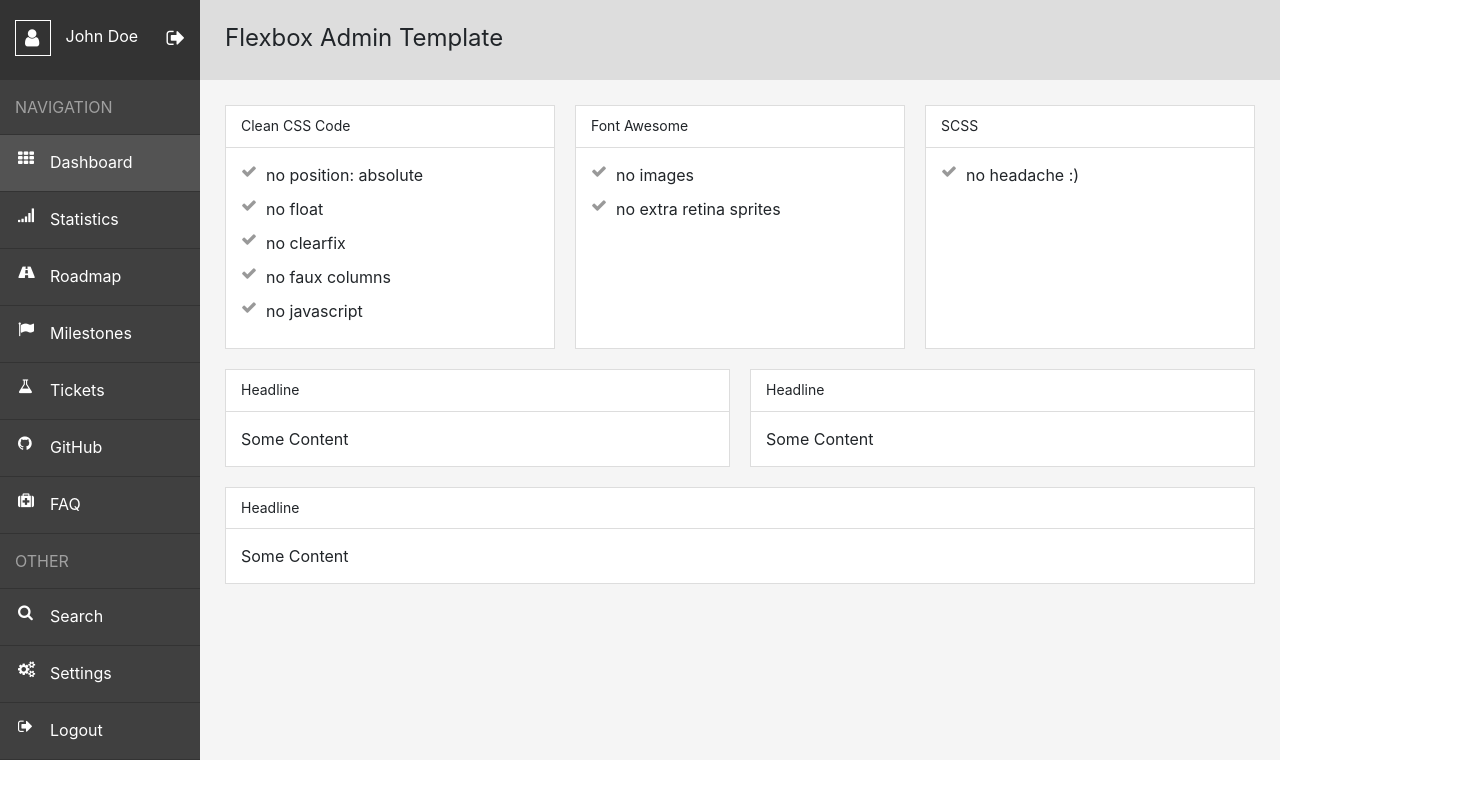
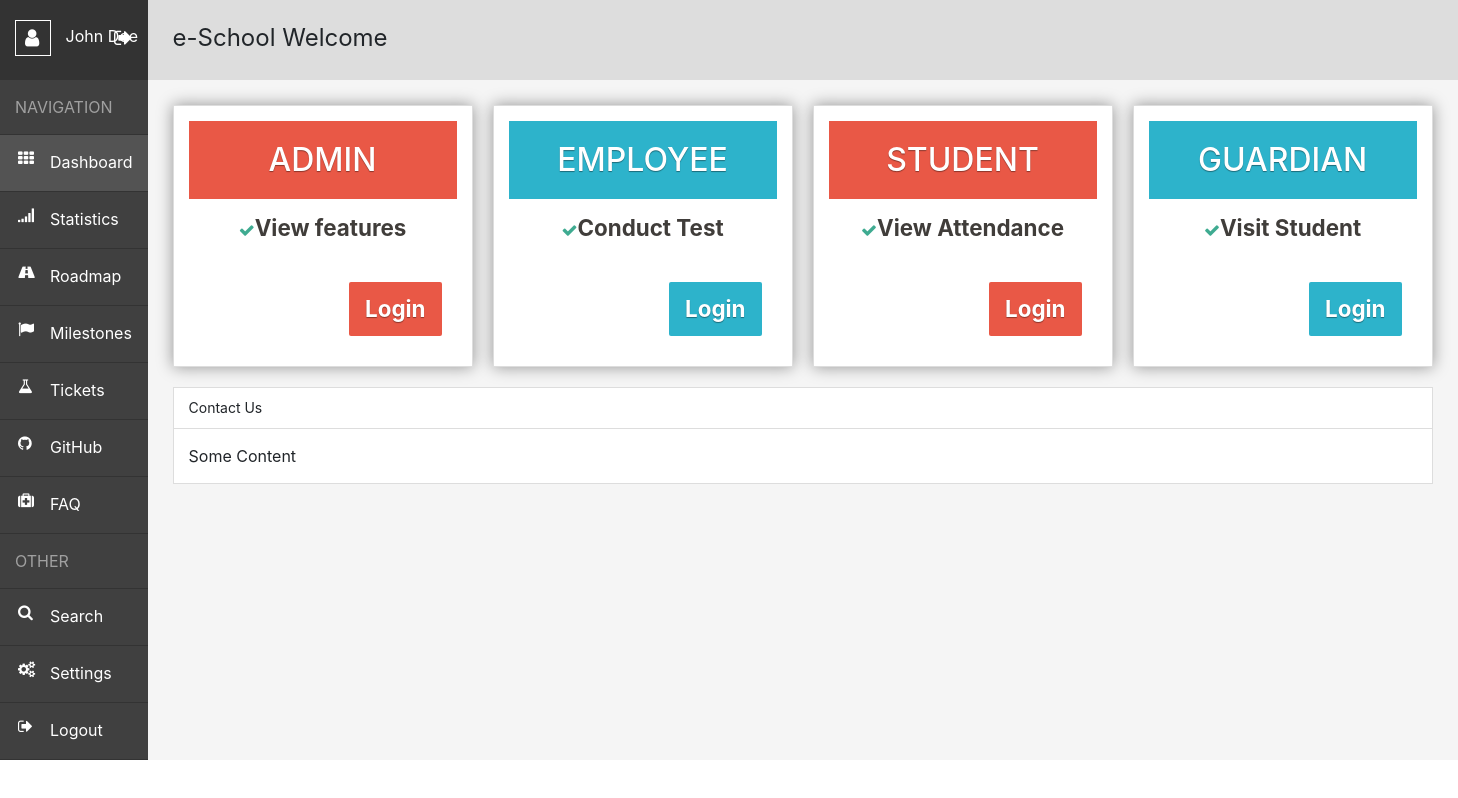
Before and after one commit to Kaushik27/e-school, an Angular app: page / in a window 1280 px wide. Shown: the whole page, 1458 px wide, since content can reach past the window. Built offline with nearby package versions, Linux system fonts and the light colour scheme.

Commit message:
home page

```diff
--- a/src/app/app-routing.module.ts
+++ b/src/app/app-routing.module.ts
@@ -3,7 +3,7 @@ import { Routes, RouterModule } from '@angular/router';
 
 // const routes: Routes = [{
 //   path: '',
-//   component: DemoComponent
+//   component: HomeComponent
 // },
 // {
 //   path: '',
--- a/src/app/app.component.html
+++ b/src/app/app.component.html
@@ -1,7 +1,5 @@
 <div class="wrapper">
-
     <nav>
-
         <header>
             <span></span> John Doe
             <a></a>
@@ -21,57 +19,55 @@
             <li><a>Settings</a></li>
             <li><a>Logout</a></li>
         </ul>
-
     </nav>
 
     <main>
-
-        <h1>Flexbox Admin Template</h1>
-
+        <h1>e-School Welcome</h1>
+        <div class="flex-grid">
+            <div class="pricing-table">
+                <h3 class="pricing-title">ADMIN</h3>
+                <ul class="table-list">
+                    <li>View features</li>
+                </ul>
+                <div class="table-buy">
+                    <a href="#" class="pricing-action">Login</a>
+                </div>
+            </div>
+            <div class="pricing-table recommended">
+                <h3 class="pricing-title">EMPLOYEE</h3>
+                <ul class="table-list">
+                    <li>Conduct Test</li>
+                </ul>
+                <div class="table-buy">
+                    <a href="#" class="pricing-action">Login</a>
+                </div>
+            </div>
+            <div class="pricing-table">
+                <h3 class="pricing-title">STUDENT</h3>
+                <ul class="table-list">
+                    <li>View Attendance</li>
+                </ul>
+                <div class="table-buy">
+                    <a href="#" class="pricing-action">Login</a>
+                </div>
+            </div>
+            <div class="pricing-table recommended">
+                <h3 class="pricing-title">GUARDIAN</h3>
+                <ul class="table-list">
+                    <li>Visit Student</li>
+                </ul>
+                <div class="table-buy">
+                    <a href="#" class="pricing-action">Login</a>
+                </div>
+            </div>
+        </div>
         <div class="flex-grid">
             <div>
-                <h2>Clean CSS Code</h2>
-                <ul>
-                    <li>no position: absolute</li>
-                    <li>no float</li>
-                    <li>no clearfix</li>
-                    <li>no faux columns</li>
-                    <li>no javascript</li>
-                </ul>
-            </div>
-            <div>
-                <h2>Font Awesome</h2>
-                <ul>
-                    <li>no images</li>
-                    <li>no extra retina sprites</li>
-                </ul>
-            </div>
-            <div>
-                <h2>SCSS</h2>
-                <ul>
-                    <li>no headache :)</li>
-                </ul>
-            </div>
-        </div>
-
-        <div class="flex-grid">
-            <div>
-                <h2>Headline</h2>
-                Some Content
-            </div>
-            <div>
-                <h2>Headline</h2>
+                <h2>Contact Us</h2>
                 Some Content
             </div>
         </div>
+    </main>
+</div>
 
-        <div class="flex-grid">
-            <div>
-                <h2>Headline</h2>
-                Some Content
-            </div>
-        </div>
-
-    </main>
-
-</div>
+<router-outlet></router-outlet>
--- a/src/app/app.component.scss
+++ b/src/app/app.component.scss
@@ -216,3 +216,229 @@ main h1 {
         margin-right: 0;
     }
 }
+
+* {
+    margin: 0;
+    padding: 0;
+    -webkit-box-sizing: border-box;
+    -moz-box-sizing: border-box;
+    box-sizing: border-box;
+}
+
+body {
+    background: #2e2a2a;
+    color: #FFF;
+    font-size: 62.5%;
+    font-family: 'Roboto', Arial, Helvetica, Sans-serif, Verdana;
+}
+
+ul {
+    list-style-type: none;
+}
+
+a {
+    color: #e95846;
+    text-decoration: none;
+}
+
+.pricing-table-title {
+    text-transform: uppercase;
+    font-weight: 700;
+    font-size: 2.6em;
+    color: #FFF;
+    margin-top: 15px;
+    text-align: left;
+    margin-bottom: 25px;
+    text-shadow: 0 1px 1px rgba(0, 0, 0, 0.4);
+}
+
+.pricing-table-title a {
+    font-size: 0.6em;
+}
+
+.clearfix:after {
+    content: '';
+    display: block;
+    height: 0;
+    width: 0;
+    clear: both;
+}
+
+
+/** ========================
+ * Contenedor
+ ============================*/
+
+.pricing-wrapper {
+    width: 960px;
+    margin: 40px auto 0;
+}
+
+.pricing-table {
+    margin: 0 10px;
+    text-align: center;
+    width: 300px;
+    float: left;
+    -webkit-box-shadow: 0 0 15px rgba(0, 0, 0, 0.4);
+    box-shadow: 0 0 15px rgba(0, 0, 0, 0.4);
+    -webkit-transition: all 0.25s ease;
+    -o-transition: all 0.25s ease;
+    transition: all 0.25s ease;
+}
+
+.pricing-table:hover {
+    -webkit-transform: scale(1.06);
+    -ms-transform: scale(1.06);
+    -o-transform: scale(1.06);
+    transform: scale(1.06);
+}
+
+.pricing-title {
+    color: #FFF;
+    background: #e95846;
+    padding: 20px 0;
+    font-size: 2em;
+    text-transform: uppercase;
+    text-shadow: 0 1px 1px rgba(0, 0, 0, 0.4);
+}
+
+.pricing-table.recommended .pricing-title {
+    background: #2db3cb;
+}
+
+.pricing-table.recommended .pricing-action {
+    background: #2db3cb;
+}
+
+.pricing-table .price {
+    background: #403e3d;
+    font-size: 3.4em;
+    font-weight: 700;
+    padding: 20px 0;
+    text-shadow: 0 1px 1px rgba(0, 0, 0, 0.4);
+}
+
+.pricing-table .price sup {
+    font-size: 0.4em;
+    position: relative;
+    left: 5px;
+}
+
+.table-list {
+    background: #FFF;
+    color: #403d3a;
+}
+
+.table-list li {
+    font-size: 1.4em;
+    font-weight: 700;
+    padding: 12px 8px;
+}
+
+.table-list li:before {
+    content: "\f00c";
+    font-family: 'FontAwesome';
+    color: #3fab91;
+    display: inline-block;
+    position: relative;
+    right: 5px;
+    font-size: 16px;
+}
+
+.table-list li span {
+    font-weight: 400;
+}
+
+.table-list li span.unlimited {
+    color: #FFF;
+    background: #e95846;
+    font-size: 0.9em;
+    padding: 5px 7px;
+    display: inline-block;
+    -webkit-border-radius: 38px;
+    -moz-border-radius: 38px;
+    border-radius: 38px;
+}
+
+.table-list li:nth-child(2n) {
+    background: #F0F0F0;
+}
+
+.table-buy {
+    background: #FFF;
+    padding: 15px;
+    text-align: left;
+    overflow: hidden;
+}
+
+.table-buy p {
+    float: left;
+    color: #37353a;
+    font-weight: 700;
+    font-size: 2.4em;
+}
+
+.table-buy p sup {
+    font-size: 0.5em;
+    position: relative;
+    left: 5px;
+}
+
+.table-buy .pricing-action {
+    float: right;
+    color: #FFF;
+    background: #e95846;
+    padding: 10px 16px;
+    -webkit-border-radius: 2px;
+    -moz-border-radius: 2px;
+    border-radius: 2px;
+    font-weight: 700;
+    font-size: 1.4em;
+    text-shadow: 0 1px 1px rgba(0, 0, 0, 0.4);
+    -webkit-transition: all 0.25s ease;
+    -o-transition: all 0.25s ease;
+    transition: all 0.25s ease;
+}
+
+.table-buy .pricing-action:hover {
+    background: #cf4f3e;
+}
+
+.recommended .table-buy .pricing-action:hover {
+    background: #228799;
+}
+
+
+/** ================
+ * Responsive
+ ===================*/
+
+@media only screen and (min-width: 768px) and (max-width: 959px) {
+    .pricing-wrapper {
+        width: 768px;
+    }
+    .pricing-table {
+        width: 236px;
+    }
+    .table-list li {
+        font-size: 1.3em;
+    }
+}
+
+@media only screen and (max-width: 767px) {
+    .pricing-wrapper {
+        width: 420px;
+    }
+    .pricing-table {
+        display: block;
+        float: none;
+        margin: 0 0 20px 0;
+        width: 100%;
+    }
+}
+
+@media only screen and (max-width: 479px) {
+    .pricing-wrapper {
+        width: 300px;
+    }
+}
```
